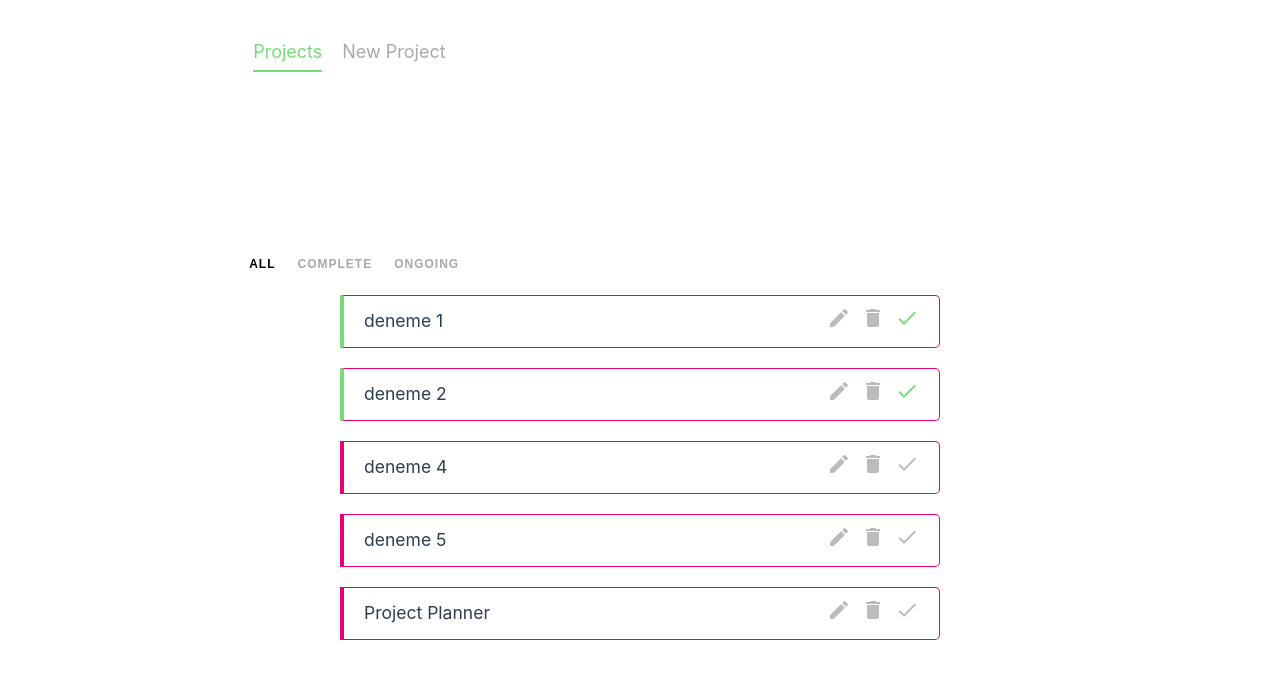
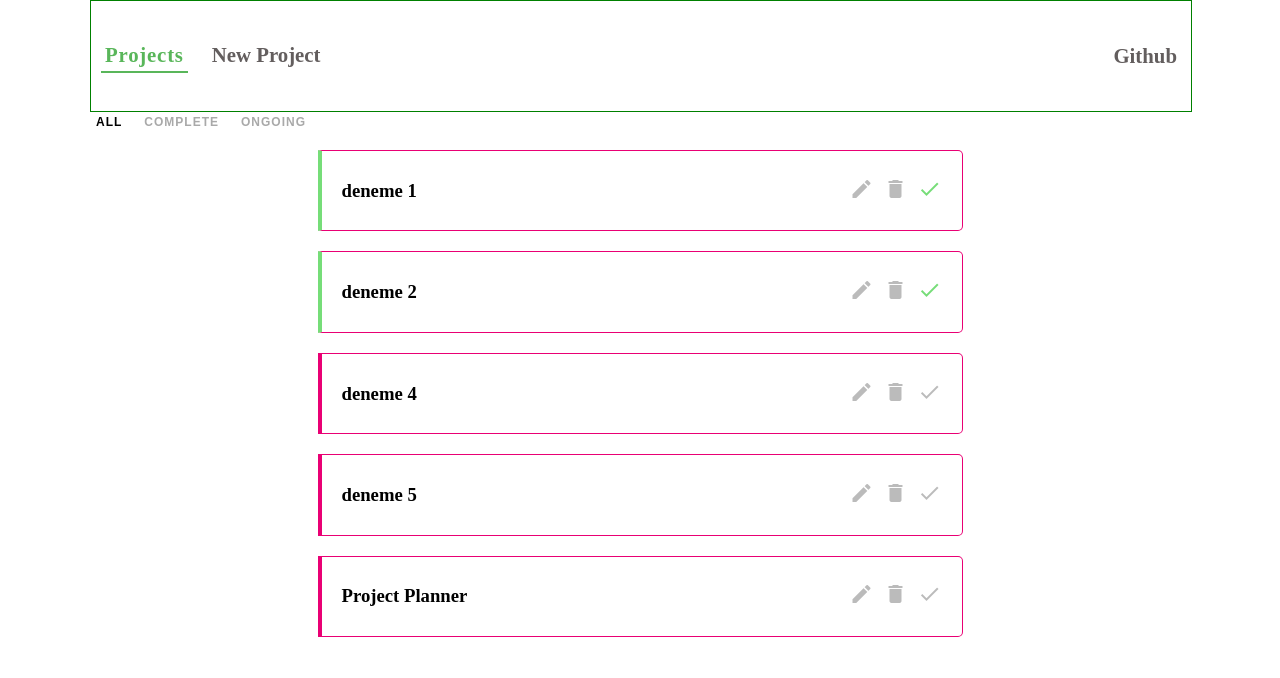
Before and after one commit to banuaggun/project-planner, a Vue app: page / in a window 1280 px wide. Shown: the top 678 px of the page. Built offline with nearby package versions, Linux system fonts and the light colour scheme; data requests are answered from the project's data file.

Commit message:
DEsign Preparation

```diff
--- a/src/App.vue
+++ b/src/App.vue
@@ -1,5 +1,3 @@
-
-
 <template>
   <header>
 
@@ -18,10 +16,4 @@ export default {
 </script>
 
 <style>
-header{
-  display:flex;
-  align-items: center;
-  width:100%;
-  height:110px;
-}
 </style>
--- a/src/assets/main.css
+++ b/src/assets/main.css
@@ -1,35 +1,35 @@
-@import './base.css';
+/*@import './base.css'; */
 
+
+html, body, #app{
+  margin:0;
+  padding:0;
+  box-sizing: border-box;
+}
 #app {
-  max-width: 800px;
+  max-width: 1100px;
   width:100%;
-  min-width:600px;
   margin: 0 auto;
-  padding: 0.2rem;
-  font-weight: normal;
 }
 
 a,
 .green {
   text-decoration: none;
-  color: hsla(160, 100%, 37%, 1);
   transition: 0.4s;
 }
 
 @media (hover: hover) {
   a:hover {
-    background-color: hsla(160, 100%, 37%, 0.2);
+    background-color: transparent;
+    background-color:#59b65a;
+    color:#fff;
+    padding:4px;
   }
 }
 
-@media (min-width: 1024px) {
-  body {
-    display: flex;
-  }
-
-  #app {
-    display: grid;
-    grid-template-columns: 1fr;
-    padding: 0 0.2rem;
+@media (max-width:500px){
+  #app{
+    width:100%;
+    max-width:280px;
   }
 }
--- a/src/components/Navbar.vue
+++ b/src/components/Navbar.vue
@@ -1,7 +1,12 @@
 <template>
   <nav class="main-nav">
+    <div class="main-nav-left">
     <router-link :to="{name:'Home'}">Projects</router-link>
     <router-link :to="{name:'AddProject'}">New Project</router-link>
+    </div>
+    <div class="main-nav-right">
+      <a href="https://github.com/banuaggun/project-planner" target="_blank">Github</a>
+    </div>
   </nav>
 </template>
 <script>
@@ -11,19 +16,38 @@ export default {
 </script>
 <style>
   .main-nav{
-    text-align: center;
-    margin:40px auto;
+    display:flex;
+    justify-content:space-between;
+    align-items:center;
+    border:1px solid green;
+    width:100%;
+    font-weight: 600;
+    height:110px;
   }
   .main-nav a{
     display:inline-block;
     text-decoration: none;
     margin:0 10px;
-    color:darkgray;
-    font-size:18px;
+    color:#635e5e;
+    padding:4px;
+    font-size:1.3rem;
   }
   a.router-link-active{
-    border-bottom:2px solid #76dd78;
+    border-bottom:2px solid #59b65a;
     padding-bottom:4px;
-    color:#76dd78;
+    color:#59b65a;
+    font-weight:600;
+    letter-spacing:0.8px;
+  }
+
+  @media (max-width:500px){
+    .main-nav{
+      width:100%;
+      height:80px;
+      background:blue;
+    }
+    .main-nav a{
+      font-size:14px;
+    }
   }
 </style>
```
